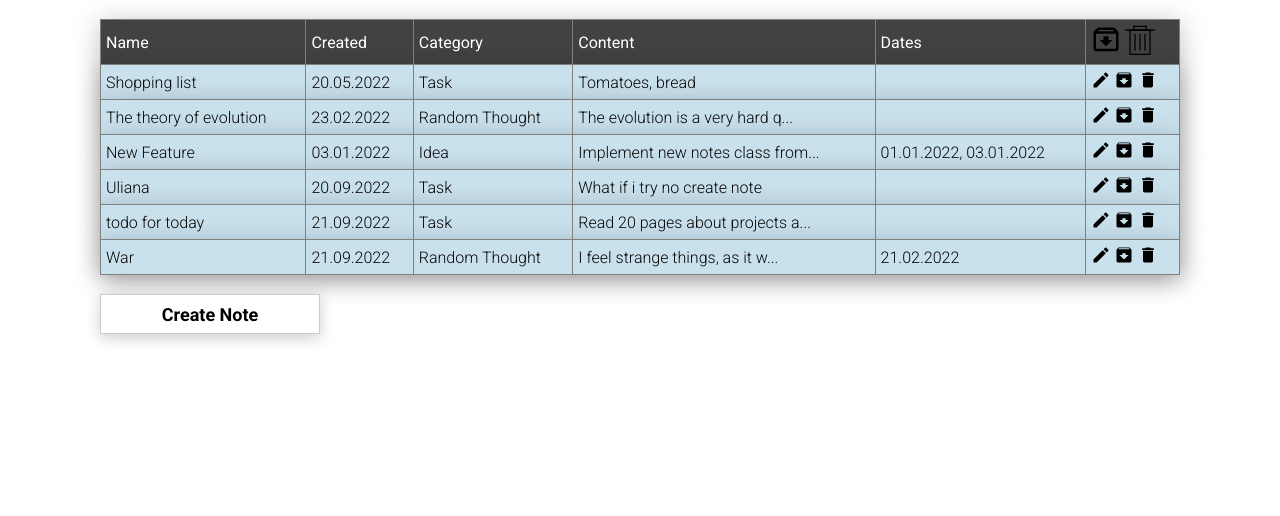
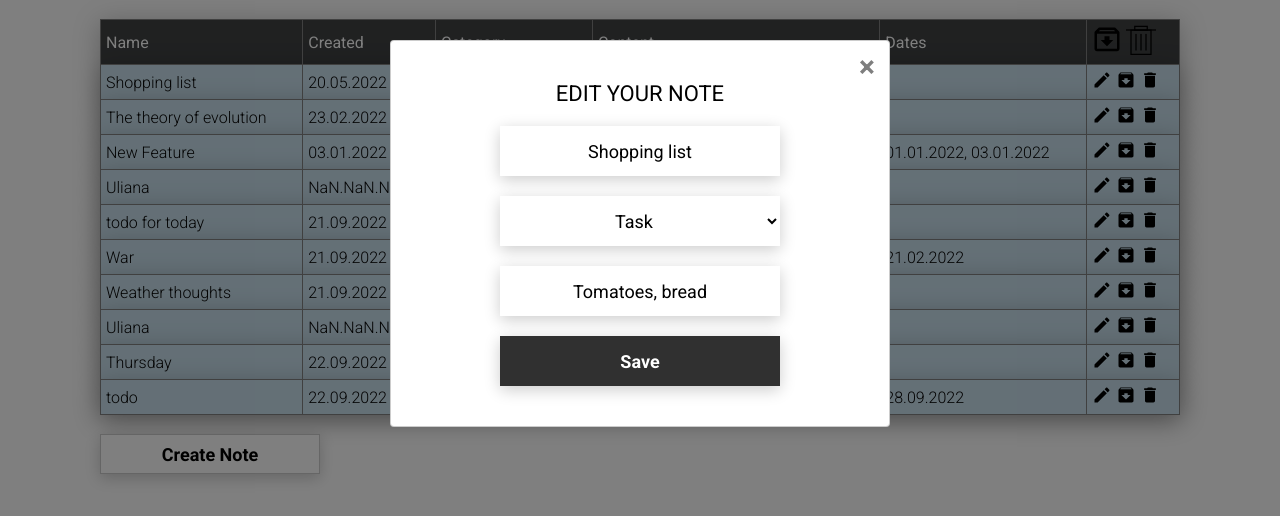
Before and after one commit to UlianaPla/notes, a website built with webpack: page index.html in a window 1280 px wide. Both pictures are taken after a click on the picture 1100 px from the left and 80 px from the top of the page. Built offline with nearby package versions, Linux system fonts and the light colour scheme; data requests are answered from the project's data file.

Commit message:
added logic Edit Note

```diff
--- a/db.json
+++ b/db.json
@@ -21,7 +21,7 @@
       "name": "New Feature",
       "created": 1641250800000,
       "category": "idea",
-      "content": "Implement new notes class from 02.01.2022 to 04.01.2022",
+      "content": "Implement new notes class",
       "dates": [
         1641078000000,
         1641250800000
@@ -29,9 +29,9 @@
     },
     {
       "name": "Uliana",
-      "category": "task",
-      "content": "What if i try no create note",
-      "created": 1663682221000,
+      "category": "idea",
+      "content": "What if i try to create note",
+      "dates": [],
       "id": 3
     },
     {
@@ -51,6 +51,39 @@
         1645484400000
       ],
       "id": 5
+    },
+    {
+      "name": "Weather thoughts",
+      "category": "random",
+      "content": "When it is cold outside, it's easier to work",
+      "created": 1663766641000,
+      "dates": [],
+      "id": 6
+    },
+    {
+      "name": "Uliana",
+      "category": "idea",
+      "content": "What if i try to create note",
+      "dates": [],
+      "id": 7
+    },
+    {
+      "name": "Thursday",
+      "category": "task",
+      "content": "Go to the PostOffice after 5p.m.",
+      "created": 1663844076000,
+      "dates": [],
+      "id": 8
+    },
+    {
+      "name": "todo",
+      "category": "task",
+      "content": "Finish pull request fixing untill 29.09.2022",
+      "created": 1663844218000,
+      "dates": [
+        1664402400000
+      ],
+      "id": 9
     }
   ],
   "archive": []
--- a/index.html
+++ b/index.html
@@ -29,14 +29,14 @@
         </table>
         <br>
         <div>
-            <button id="createNoteBtn" class="btn btn_white">Create Note</button>
+            <button data-modal class="btn btn_white">Create Note</button>
         </div>
     </div>
 
     <div class="modal">
         <div class="modal__dialog">
             <div class="modal__content">
-                <form action="#">
+                <form data-id="-1" action="#">
                     <div data-close class="modal__close">&times;</div>
                     <div class="modal__title">Fill the fields</div>
                     <input required placeholder="Note name" name="name" type="text" class="modal__input">
--- /dev/null
+++ b/js/modules/form.js
@@ -0,0 +1,139 @@
+import { showThanksModal } from './modal';
+import { postData, editData } from '../services/services';
+
+const urlNotes = 'http://localhost:3000/notes';
+const message = {
+    loading: 'icons/spinner.svg',
+    success: 'Note has been added',
+    successEdit: 'Note has been edited',
+    failure: 'Oops, something went wrong...'
+};
+
+const dateReg = /(0?[1-9]|[12][0-9]|3[01])[\/\/.](0?[1-9]|1[012])[\/\/.]\d{4}/g,
+    dividerSlash = '/', // Note: if changing dividers -> change the regular expression
+    dividerDot = '.';
+
+let formSelector;
+
+/**
+ * Fill data from Form with needed data.
+ * @returns Object of Note, that shoul be saved.
+ */
+function fillData(data, isEditMode) {
+    let dataObj = Object.fromEntries(data);
+
+    if (!isEditMode)
+        dataObj.created = Date.parse(new Date());
+
+    dataObj.dates = parseDatesFromContent(dataObj.content);
+
+    return dataObj;
+}
+
+/**
+ * Found and parse dates with format like '02.09.2022' or '02/09/2022'
+ * @param {String} content
+ * @returns array of milliseconds founded dates
+ */
+function parseDatesFromContent(content) {
+    const dateStrings = content.match(dateReg);
+
+    if (!dateStrings)
+        return [];
+
+    let datesArray = dateStrings.map((str) => {
+        const [day, month, year] = str.indexOf(dividerSlash) > 0
+            ? str.split(dividerSlash)
+            : str.split(dividerDot);
+
+        return new Date(+year, +month - 1, +day).getTime();
+    });
+
+    return datesArray;
+}
+
+function updateForm(data) {
+
+    const { name, category, content, id } = data;
+
+    const form = document.querySelector(formSelector),
+        titleElement = form.querySelector('.modal__title'),
+        noteNameElement = form.querySelector('input[name="name"]'),
+        typesElement = form.querySelector('#noteTypes'),
+        contentElement = form.querySelector('input[name="content"]'),
+        btnSubmit = form.querySelector('.btn');
+
+    noteNameElement.value = name;
+    typesElement.value = category;
+    contentElement.value = content;
+
+    titleElement.textContent = "Edit your note";
+    btnSubmit.textContent = 'Save';
+    form.setAttribute('data-id', id);
+}
+
+function resetForm() {
+    const form = document.querySelector(formSelector);
+    form.reset();
+    form.setAttribute('data-noteId', -1);
+
+    const titleElement = form.querySelector('.modal__title'),
+        btnSubmit = form.querySelector('.btn');
+
+    titleElement.textContent = "Fill the fields";
+    btnSubmit.textContent = "Create";
+}
+
+function form(selector) {
+    formSelector = selector;
+
+    const form = document.querySelector(formSelector);
+
+    bindPostData(form);
+
+    function bindPostData(form) {
+        form.addEventListener('submit', (e) => {
+            e.preventDefault();
+
+            const statusMessage = document.createElement('img');
+            statusMessage.src = message.loading;
+            statusMessage.style.cssText = `
+                display: block;
+                margin: 0 auto;
+            `;
+
+            form.insertAdjacentElement('afterend', statusMessage);
+
+            sendDataToServer(form, statusMessage);
+        });
+    }
+
+    function sendDataToServer(form, statusMessage) {
+
+        const formData = new FormData(form);
+        const noteId = form.getAttribute('data-id'),
+            isEditMode = noteId > -1;
+
+        const data = fillData(formData.entries(), isEditMode);
+        const json = JSON.stringify(data);
+        let url = urlNotes;
+
+        if (isEditMode)
+            url += `/${noteId}`;
+
+        const promise = isEditMode ? editData : postData;
+
+        promise(url, json)
+            .then(data => {
+                console.log(data);
+                showThanksModal(isEditMode ? message.successEdit : message.success);
+                statusMessage.remove();
+            })
+            .catch(() => {
+                showThanksModal(message.failure);
+            });
+    }
+}
+
+export default form;
+export { resetForm, updateForm };
--- a/js/modules/forms.js
+++ /dev/null
@@ -1,111 +0,0 @@
-import { closeModal, openModal } from './modal';
-import { postData } from '../services/services';
-
-function forms(formSelector) {
-
-    const forms = document.querySelectorAll(formSelector);
-
-    const message = {
-        loading: 'icons/spinner.svg',
-        success: 'Note has been added',
-        failure: 'Oops, something went wrong...'
-    };
-
-    const dateReg = /(0?[1-9]|[12][0-9]|3[01])[\/\/.](0?[1-9]|1[012])[\/\/.]\d{4}/g,
-        dividerSlash = '/', // Note: if changing dividers -> change the regular expression
-        dividerDot = '.';
-
-    forms.forEach(item => bindPostData(item));
-
-    function bindPostData(form) {
-        form.addEventListener('submit', (e) => {
-            e.preventDefault();
-
-            const statusMessage = document.createElement('img');
-            statusMessage.src = message.loading;
-            statusMessage.style.cssText = `
-                display: block;
-                margin: 0 auto;
-            `;
-
-            form.insertAdjacentElement('afterend', statusMessage);
-
-            const formData = new FormData(form);
-            const data = fillData(formData.entries());
-            const json = JSON.stringify(data);
-
-            postData('http://localhost:3000/notes', json)
-                .then(data => {
-                    console.log(data);
-                    showThanksModal(message.success);
-                    statusMessage.remove();
-                })
-                .catch(() => {
-                    showThanksModal(message.failure);
-                })
-                .finally(() => {
-                    form.reset();
-                });
-        });
-    }
-
-    /**
-     * Fill data from Form with needed data.
-     * @returns Object of Note, that shoul be saved.
-     */
-    function fillData(data) {
-        let dataObj = Object.fromEntries(data);
-
-        dataObj.created = Date.parse(new Date());
-        dataObj.dates = parseDatesFromContent(dataObj.content);
-
-        return dataObj;
-    }
-
-    /**
-     * Found and parse dates with format like '02.09.2022' or '02/09/2022'
-     * @param {String} content
-     * @returns array of milliseconds founded dates
-     */
-    function parseDatesFromContent(content) {
-        const dateStrings = content.match(dateReg);
-
-        let datesArray = dateStrings
-            ? dateStrings.map((str) => {
-                const [day, month, year] = str.indexOf(dividerSlash) > 0
-                    ? str.split(dividerSlash)
-                    : str.split(dividerDot);
-
-                return new Date(+year, +month - 1, +day).getTime();
-            })
-            : [];
-
-        return datesArray;
-    }
-
-    function showThanksModal(message) {
-        const previousModalDialog = document.querySelector('.modal__dialog');
-
-        previousModalDialog.classList.add('hide');
-        openModal('.modal');
-
-        const thanksModal = document.createElement('div');
-        thanksModal.classList.add('modal__dialog');
-        thanksModal.innerHTML = `
-            <div class="modal__content">
-                <div data-close class="modal__close">×</div>
-                <div class="modal__title">${message}</div>
-            </div>
-        `;
-
-        document.querySelector('.modal').append(thanksModal);
-        setTimeout(() => {
-            thanksModal.remove();
-            previousModalDialog.classList.add('show');
-            previousModalDialog.classList.remove('hide');
-            closeModal('.modal');
-        }, 4000);
-    }
-
-}
-export default forms;
--- a/js/modules/modal.js
+++ b/js/modules/modal.js
@@ -1,4 +1,8 @@
-function openModal(modalSelector) {
+import { resetForm, updateForm } from './form';
+
+let modalSelector;
+
+function openModal() {
 
     const modal = document.querySelector(modalSelector);
 
@@ -8,37 +12,69 @@ function openModal(modalSelector) {
     document.body.style.overflow = 'hidden';
 }
 
-function closeModal(modalSelector) {
+function openModalForNote(note) {
+
+    openModal();
+    updateForm(note);
+}
+
+function closeModal() {
 
     const modal = document.querySelector(modalSelector);
 
     modal.classList.add('hide');
     modal.classList.remove('show');
 
+    resetForm();
+
     document.body.style.overflow = '';
 }
 
-function modal(triggerSelector, modalSelector) {
+function showThanksModal(message) {
+    const previousModalDialog = document.querySelector('.modal__dialog');
+
+    previousModalDialog.classList.add('hide');
+    openModal();
+
+    const thanksModal = document.createElement('div');
+    thanksModal.classList.add('modal__dialog');
+    thanksModal.innerHTML = `
+        <div class="modal__content">
+            <div data-close class="modal__close">×</div>
+            <div class="modal__title">${message}</div>
+        </div>
+    `;
+
+    document.querySelector('.modal').append(thanksModal);
+
+    setTimeout(() => {
+        thanksModal.remove();
+        previousModalDialog.classList.add('show');
+        previousModalDialog.classList.remove('hide');
+        closeModal('.modal');
+    }, 4000);
+}
+
+function modal(triggerSelector, selector) {
+    modalSelector = selector;
 
     const modal = document.querySelector(modalSelector);
 
     modal.addEventListener('click', (e) => {
         if (e.target === modal || e.target.classList.contains('modal__close')) {
-            closeModal(modalSelector);
+            closeModal();
         }
     });
 
-    document.querySelector(triggerSelector)
-        .addEventListener('click', () => openModal(modalSelector));
+    document.querySelectorAll(triggerSelector)
+        .forEach((btn) => btn.addEventListener('click', () => openModal()));
 
     document.addEventListener('keydown', (e) => {
         if (e.code === "Escape" && modal.classList.contains("show")) {
-            closeModal(modalSelector);
+            closeModal();
         }
     });
-
 }
 
 export default modal;
-export { closeModal };
-export { openModal };
+export { showThanksModal, openModalForNote};
--- a/js/modules/notes.js
+++ b/js/modules/notes.js
@@ -1,4 +1,5 @@
 import { getResource } from "../services/services";
+import { openModalForNote } from './modal';
 
 function notes() {
 
@@ -8,9 +9,13 @@ function notes() {
             random: 'Random Thought',
             idea: 'Idea'
         }
+
+    let noteById = {};
+
     // Используем классы для карточек
     class NoteItem {
-        constructor(name, created, category, content, dates, parentSelector) {
+        constructor(id, name, created, category, content, dates, parentSelector) {
+            this.id = id;
             this.name = name;
             this.created = created;
             this.category = category;
@@ -19,7 +24,6 @@ function notes() {
             this.parent = document.querySelector(parentSelector);
         }
 
-        // Формирует верстку
         render() {
             const element = document.createElement('tr');
             element.classList.add('note__item');
@@ -37,13 +41,25 @@ function notes() {
                 <td>${contentFormatted}</td>
                 <td>${datesAsString}</td>
                 <td>
-                    <img class="btn_icon" src="icons/edit.svg" alt="edit">
-                    <img class="btn_icon" src="icons/archive_dark.svg" alt="archive">
-                    <img class="btn_icon" src="icons/delete_dark.svg" alt="delete">
+                    <img id="edit" data-noteId="${this.id}" data-modal class="btn_icon" src="icons/edit.svg" alt="edit">
+                    <img id="archive" data-noteId="${this.id}" class="btn_icon" src="icons/archive_dark.svg" alt="archive">
+                    <img id="delete" data-noteId="${this.id}" class="btn_icon" src="icons/delete_dark.svg" alt="delete">
                 </td>
                 `;
+            subscribeElement(element);
             this.parent.append(element);
         }
+    }
+
+    function subscribeElement(element) {
+        const btnEdit = element.querySelector("#edit"),
+            btnArchive = element.querySelector("#archive"),
+            btnDelete = element.querySelector("#delete");
+
+        btnEdit.addEventListener('click', (e) => {
+            const noteId = Number(e.target.getAttribute('data-noteId'));
+            openModalForNote(noteById[noteId]);
+        });
     }
 
     function formatString(string) {
@@ -90,19 +106,14 @@ function notes() {
 
     getResource('http://localhost:3000/notes')
         .then(data => {
-            // Используем деструктуризацию:
-            data.forEach(({
-                name,
-                created,
-                category,
-                content,
-                dates,
-                isArchived
-            }) => {
-                if (!isArchived)
-                    new NoteItem(name, created, category, content, dates, "#table_notes").render();
+            data.forEach((item) => {
+                noteById[item.id] = item;
+
+                if (!item.isArchived)
+                    new NoteItem(item.id, item.name, item.created, item.category, item.content, item.dates, "#table_notes").render();
             });
         });
+
 }
 
 export default notes;
--- a/js/script.js
+++ b/js/script.js
@@ -3,11 +3,10 @@ import 'nodelist-foreach-polyfill';
 
 import modal from './modules/modal';
 import notes from './modules/notes';
-import forms from './modules/forms';
+import form from './modules/form';
 
 window.addEventListener('DOMContentLoaded', () => {
-
-    modal('#createNoteBtn', '.modal');
+    modal('[data-modal]', '.modal');
     notes();
-    forms('form');
+    form('form');
 });
--- a/js/services/services.js
+++ b/js/services/services.js
@@ -1,4 +1,5 @@
 const postData = async (url, data) => {
+
     const res = await fetch(url, {
         method: "POST",
         headers: {
@@ -20,5 +21,17 @@ const getResource = async (url) => {
     return await res.json();
 };
 
-export {postData};
-export {getResource};
+const editData = async(url, data) => {
+
+    const res = await fetch(url, {
+        method: "PATCH",
+        headers: {
+            'Content-type': 'application/json'
+        },
+        body: data
+    });
+
+    return await res.json();
+}
+
+export {postData, editData, getResource};
```
Also changed, not shown: js/bundle.js (+199 -107 lines), 1 other file.
